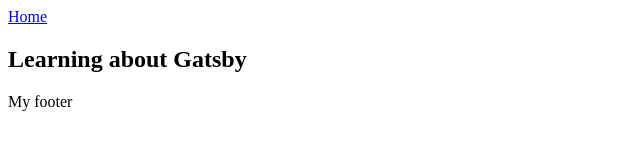
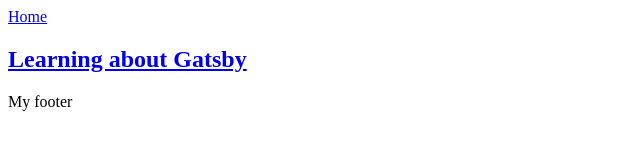
Before and after one commit to HelenDrug/OD_Portfolio, a Gatsby site: page / in a window 1280 px wide. Shown: the whole page, without its empty margins (0-640 px from the left). Built offline with nearby package versions, Linux system fonts and the light colour scheme; Gatsby itself is replaced by a stand-in of ours.

Commit message:
added Link component to index page

```diff
--- a/src/pages/index.js
+++ b/src/pages/index.js
@@ -1,7 +1,7 @@
 import * as React from "react";
 import Layout from "../components/layout";
 import SEO from "../components/seo";
-import { graphql } from "gatsby";
+import { graphql, Link } from "gatsby";
 
 // styles
 const pageStyles = {
@@ -135,7 +135,11 @@
     <Layout>
       <SEO tile={"Home Page"} />
       {posts.map((post) => {
-        return <h2>{post.frontmatter.title}</h2>;
+        return (
+          <Link to={post.slug} key={post.slug}>
+            <h2>{post.frontmatter.title}</h2>
+          </Link>
+        );
       })}
     </Layout>
   );
```
